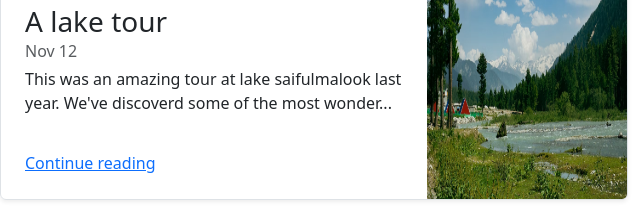
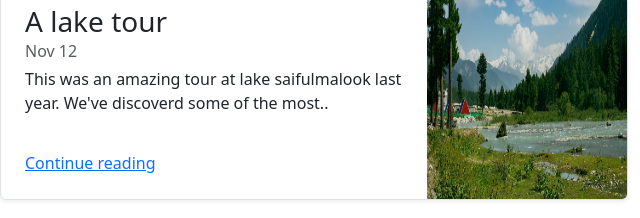
Before and after one commit to mishaqkundi/Fast-food, a plain HTML site: page index.html in a window 1280 px wide. Shown: the part 582-800 px from the top of the page, 0-640 px from the left. Drawn offline with nearby package versions, Linux system fonts and the light colour scheme.

Commit message:
Update index.html

```diff
--- a/index.html
+++ b/index.html
@@ -165,7 +165,7 @@
               <h3 class="mb-0">A lake tour</h3>
               <div class="mb-1 text-muted">Nov 12</div>
               <p class=" mb-auto">This was an amazing tour at lake saifulmalook last year.
-                We've discoverd some of the most wonder...</p>
+                We've discoverd some of the most..</p>
               <a href="#" class="stretched-link">Continue reading</a>
             </div>
             <div class="col-auto d-none d-lg-block">
```
